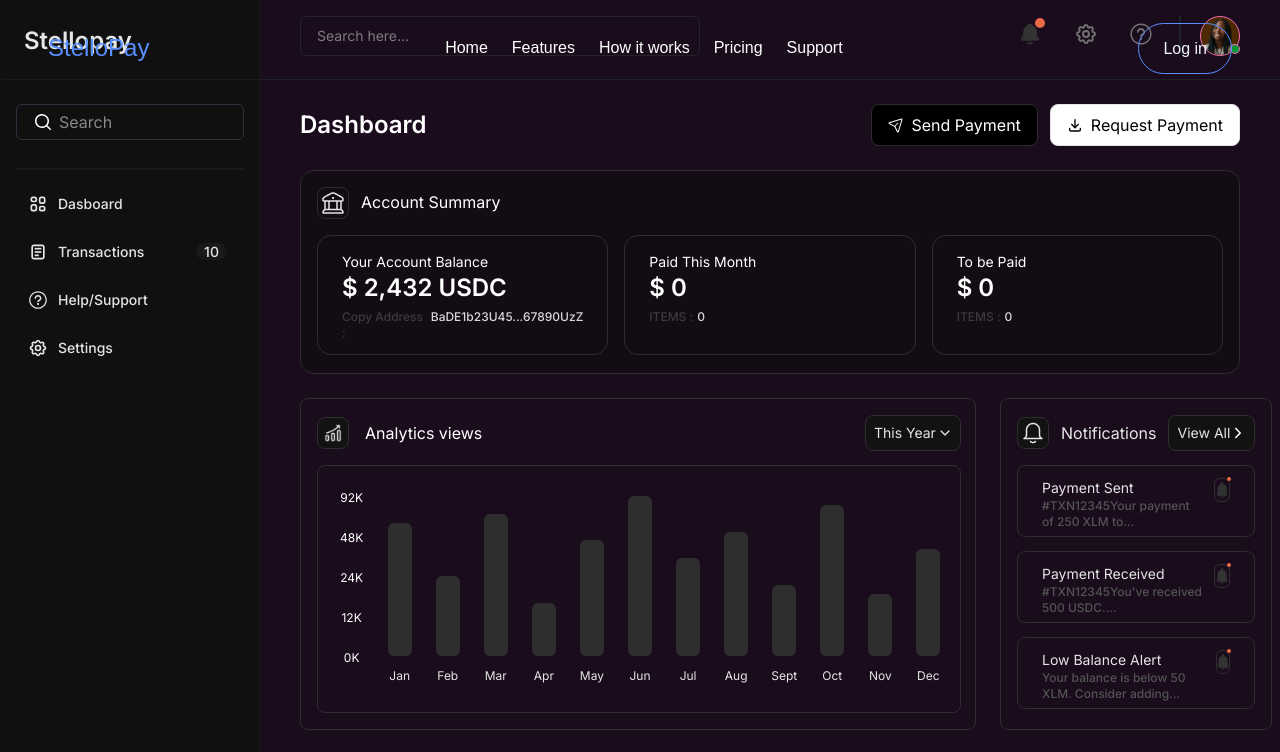
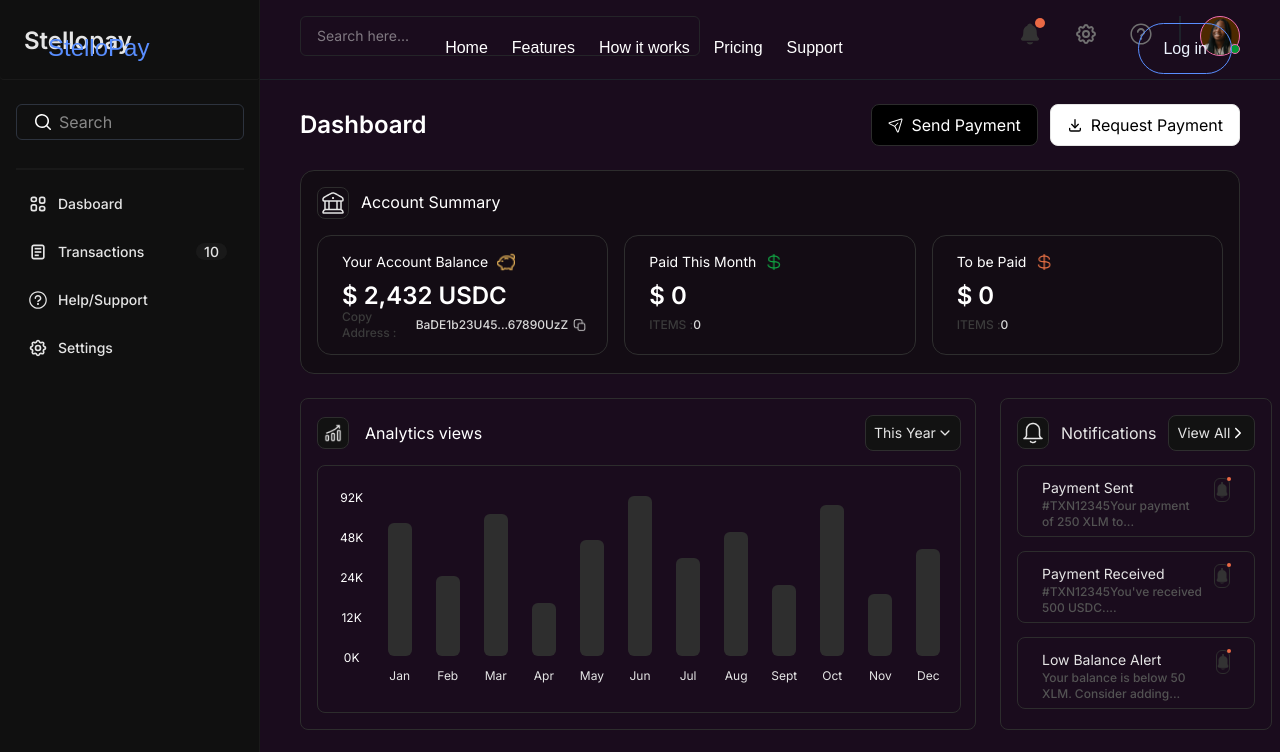
Before and after one commit to Stellopay/stellopay-frontend, a Next.js app: page / in a window 1280 px wide. Shown: the top 752 px of the page. Built offline with nearby package versions, Linux system fonts and the light colour scheme.

Commit message:
fixed: dashboard ui

```diff
--- a/components/dashboard/account-summary.tsx
+++ b/components/dashboard/account-summary.tsx
@@ -1,21 +1,37 @@
 'use client';
-// import { StaticImageData } from 'next/image';
+
 import Image from "next/image";
 
-
 const summary = [
-    {accountInfo: "Your Account Balance", amount: "$ 2,432 USDC", image: "/copy-01.png", item: "Copy Address", address: "BaDE1b23U45...67890UzZ"},
-    {accountInfo: "Paid This Month", amount: "$ 0", item: "ITEMS", address: "0"},
-    {accountInfo: "To be Paid", amount: "$ 0", item: "ITEMS", address: "0"}
+    {
+        accountInfo: "Your Account Balance",
+        amount: "$ 2,432 USDC",
+        image: "/copy-01.png",
+        item: "Copy Address",
+        address: "BaDE1b23U45...67890UzZ",
+        accountImage: "/piggy-bank.png" // Added PNG for account balance
+    },
+    {
+        accountInfo: "Paid This Month",
+        amount: "$ 0",
+        item: "ITEMS",
+        address: "0",
+        accountImage: "/dollar-02.png" // Added PNG for paid this month
+    },
+    {
+        accountInfo: "To be Paid",
+        amount: "$ 0",
+        item: "ITEMS",
+        address: "0",
+        accountImage: "/dollar-01.png" // Added PNG for to be paid
+    }
 ]
-
-
 
 export default function AccountSummary() {
 
   return (
-    <div className="max-w-[68.75rem] p-4 rounded-xl h-[12.75rem] my-6 border-[1px]  border-[#2D2D2D] bg-[#0D0D0D80]">
-        <div className="w-full h-8 gap-3 mb-4  flex items-center">
+    <div className="max-w-[68.75rem] p-4 rounded-xl h-[12.75rem] my-6 border-[1px] border-[#2D2D2D] bg-[#0D0D0D80]">
+        <div className="w-full h-8 gap-3 mb-4 flex items-center">
             <div className="w-8 h-8 rounded-[8px] border border-[#2D2D2D] flex justify-center items-center">
                 <Image src='/bank.png' alt="" width={24} height={24} className="w-6 h-6 object-contain"/>
             </div>
@@ -25,18 +41,78 @@ export default function AccountSummary() {
         <div className="max-w-[66.75rem] h-[7.5rem] gap-4 justify-between flex overflow-hidden">
             {summary.map((info, index) => (
                 <div className="w-[21.58rem]" key={`${info.accountInfo}-${index}`}>
-                              <div className=" h-[7.5rem] py-4 px-6 border border-[#2E2E2E] rounded-xl">
-                                <div className="w-full text-sm align-middle font-[Inter]">{info.accountInfo}</div>
-                                    <div className="font-semibold text-2xl align-middle font-[Inter]"> {info.amount}</div>
-                                       <p className="max-w-[16.4375rem] h-[17px] gap-1 inline-flex font-medium text-xs align-middle font-[Inter] text-[#3B3B3B]">{info.item} : <span className="text-[#D8D8D8] cursor-pointer">{info.address}</span>
-                                       {/* <span>  <Image src={info.image} alt='copy' width={24} height={24} className="object-contain w-3.5 h-3.5 cursor-pointer"/></span> */}
+                    <div className="h-[7.5rem] py-4 px-6 border border-[#2E2E2E] rounded-xl">
+                        <div className="w-full flex items-center gap-2 mb-2">
+                            <div className="text-sm align-middle font-[Inter]">{info.accountInfo}</div>
+                               <Image
+                                src={info.accountImage}
+                                alt={info.accountInfo}
+                                width={20}
+                                height={20}
+                                className="w-5 h-5 object-contain"
+                            />
+                        </div>
+                        <div className="font-semibold text-2xl align-middle font-[Inter] mb-1">{info.amount}</div>
+                        <p className="max-w-[16.4375rem] h-[17px] flex items-center font-medium text-xs align-middle font-[Inter] text-[#3B3B3B]">
+                            {info.item} :
+                            <span className="text-[#D8D8D8] cursor-pointer">{info.address}</span>
+                            {info.image && (
+                                <span>
+                                    <Image
+                                        src={info.image}
+                                        alt='copy'
+                                        width={14}
+                                        height={14}
+                                        className="object-contain w-3.5 h-3.5 cursor-pointer ml-1"
+                                    />
+                                </span>
+                            )}
                         </p>
                     </div>
                 </div>
-
             ))}
-
         </div>
     </div>
   )
 }
+
+// 'use client';
+
+// import Image from "next/image";
+
+
+// const summary = [
+//     {accountInfo: "Your Account Balance", amount: "$ 2,432 USDC", image: "/copy-01.png", item: "Copy Address", address: "BaDE1b23U45...67890UzZ"},
+//     {accountInfo: "Paid This Month", amount: "$ 0", item: "ITEMS", address: "0"},
+//     {accountInfo: "To be Paid", amount: "$ 0", item: "ITEMS", address: "0"}
+// ]
+
+
+
+// export default function AccountSummary() {
+
+//   return (
+//     <div className="max-w-[68.75rem] p-4 rounded-xl h-[12.75rem] my-6 border-[1px]  border-[#2D2D2D] bg-[#0D0D0D80]">
+//         <div className="w-full h-8 gap-3 mb-4  flex items-center">
+//             <div className="w-8 h-8 rounded-[8px] border border-[#2D2D2D] flex justify-center items-center">
+//                 <Image src='/bank.png' alt="" width={24} height={24} className="w-6 h-6 object-contain"/>
+//             </div>
+//             <h1 className="font-[Inter] text-base leading-[145%] align-middle">Account Summary</h1>
+//         </div>
+
+//             <div className="max-w-[66.75rem] h-[7.5rem] gap-4 justify-between flex overflow-hidden">
+//                   {summary.map((info, index) => (
+//                             <div className="w-[21.58rem]" key={`${info.accountInfo}-${index}`}>
+//                               <div className=" h-[7.5rem] py-4 px-6 border border-[#2E2E2E] rounded-xl">
+//                                 <div className="w-full text-sm align-middle font-[Inter]">{info.accountInfo}</div>
+//                                     <div className="font-semibold text-2xl align-middle font-[Inter]"> {info.amount}</div>
+//                                        <p className="max-w-[16.4375rem] h-[17px] gap-1 inline-flex font-medium text-xs align-middle font-[Inter] text-[#3B3B3B]">{info.item} : <span className="text-[#D8D8D8] cursor-pointer">{info.address}</span>
+//                                        {/* <span>  <Image src={info.image} alt='copy' width={24} height={24} className="object-contain w-3.5 h-3.5 cursor-pointer"/></span> */}
+//                                        </p>
+//                                        </div>
+//                              </div>
+//                         ))}
+//             </div>
+//     </div>
+//   )
+// }
--- a/components/dashboard/analytics-view.tsx
+++ b/components/dashboard/analytics-view.tsx
@@ -1,7 +1,7 @@
 'use client'
 
 import Image from "next/image";
-import Link from "next/link";
+// import Link from "next/link";
 import PaymentHistory from "./payment-history";
 import { useState } from "react";
 import { IoIosArrowDown, IoIosArrowUp, IoIosArrowForward } from "react-icons/io";
@@ -38,7 +38,7 @@ export default function AnalyticsView() {
 
   const maxValue = Math.max(...years.map(y => y.value));
 
-  const handleYearSelect = (year) => {
+  const handleYearSelect = (year: string) => {
     setSelectedYear(year);
     setIsDropdownOpen(false);
   };
@@ -132,101 +132,3 @@ export default function AnalyticsView() {
     </div>
   )
 }
-
-
-
-// import Image from "next/image";
-// import Link from "next/link";
-// import PaymentHistory from "./payment-history";
-// import { IoIosArrowForward, IoIosArrowDown } from "react-icons/io";
-
-// const amounts = [
-//   { amount: 92 },
-//   { amount: 48 },
-//   { amount: 24},
-//   { amount: 12},
-//   { amount: 0}
-// ];
-
-// const years = [
-//    {year: "Jan", value: 75}, {year: "Feb", value: 45},
-//    {year: "Mar", value: 80}, {year: "Apr", value: 30},
-//   {year: "May", value: 65},  {year: "Jun", value: 90},
-//   {year: "Jul", value: 55}, {year: "Aug", value: 70},
-//   {year: "Sept", value: 40}, {year: "Oct", value: 85},
-//   {year: "Nov", value: 35},  {year: "Dec", value: 60}
-// ];
-
-// export default function AnalyticsView() {
-//   const maxValue = Math.max(...years.map(y => y.value));
-
-//   return (
-//     <div className='max-w-[1100px] h-[332px] flex max-md:flex-col gap-6'>
-//         <div className='w-[42.25rem] h-[20.75rem] border border-[#2D2D2D] rounded-md gap-4 p-4'>
-//             <div className='w-[40.25rem] h-9 flex justify-between mx-auto'>
-//               <div className='w-[368px] flex align-middle items-center'>
-//                 <div className="w-8 h-8 border border-[#2E2E2E] rounded-[8px] bg-[#121212] flex justify-center items-center">
-//                   <Image src='/chart-up.png' alt="" width={20} height={20} className="object-contain w-5 h-5"/>
-//                 </div>
-//                 <h1 className="pl-4">Analytics views</h1>
-//               </div>
-//                 <Link href='/' className="w-24 h-9 flex items-center text-sm border border-[#2E2E2E] rounded-[8px] p-2 bg-[#121212]">
-//                    <h1 className="font-[Inter] text-sm">This Year</h1>
-//                    <IoIosArrowDown />
-//                 </Link>
-//             </div>
-
-//               <div className="w-[644px] h-[248px] mt-3.5 border border-[#2D2D2D] p-4 rounded-md">
-//                 <div className="w-[612px] h-[198px] mt-2 flex justify-between">
-//                    <div className="w-[35.25px] h-[194px] flex flex-col gap-6 text-xs text-center text-[Plus Jakarta Sans]">
-//                      {amounts.map((amount, index) => (
-//                        <div key={`${amount.amount}-${index}`}>
-//                          {amount.amount}K
-//                        </div>
-//                       ))}
-//                    </div>
-
-//                      {years.map((year, index) => (
-//                        <div key={`${year.year}-${index}`} className="flex flex-col items-center">
-//                         <div className="w-[35.25px] h-[194px] font-[Jakarta Sans] text-xs text-center flex flex-col justify-end items-center relative">
-//                              {/* Bar chart */}
-//                              <div
-//                                className="w-6 bg-[#2E2E2E] rounded-sm mb-1 transition-all duration-300 hover:from-blue-400 hover:to-blue-200"
-//                                style={{
-//                                  height: `${(year.value / maxValue) * 160}px`,
-//                                  minHeight: '4px'
-//                                }}
-//                              ></div>
-
-//                              {/* Year label */}
-//                              <div className="text-[#E5E5E5] mt-2">
-//                                {year.year}
-//                              </div>
-//                         </div>
-//                        </div>
-//                       ))}
-//                 </div>
-//               </div>
-//         </div>
-
-//         <div className='w-[400px] h-[332px] border border-[#2D2D2D] rounded-md p-4'>
-//           <div className="w-[36ppx] h-9 gap-3 flex justify-between">
-//             <div className="flex align-middle justify-center items-center">
-//               <div className="w-8 h-8 border border-[#2E2E2E] rounded-[8px] bg-[#121212] flex items-center justify-center">
-//                  <Image src='/notification-02.png' alt="Notification" width={24} height={24} className="w-6 h-6 object-contain"/>
-//               </div>
-//               <h1 className="font-[Inter] text-base align-middle text-[#E5E5E5] pl-3">
-//                 Notifications
-//               </h1>
-//             </div>
-
-//              <Link href='/' className="w-[87px] h-9 rounded-[8px] border border-[#2E2E2E] bg-[#121212] p-2 flex justify-center items-center">
-//
-//
-//              </Link>
-//           </div>
-//             <PaymentHistory />
-//         </div>
-//     </div>
-//   )
-// }
```
Also changed, not shown: public/dollar-01.png (added), public/dollar-02.png (added). Lines whose indentation alone changed are shown as unchanged.
